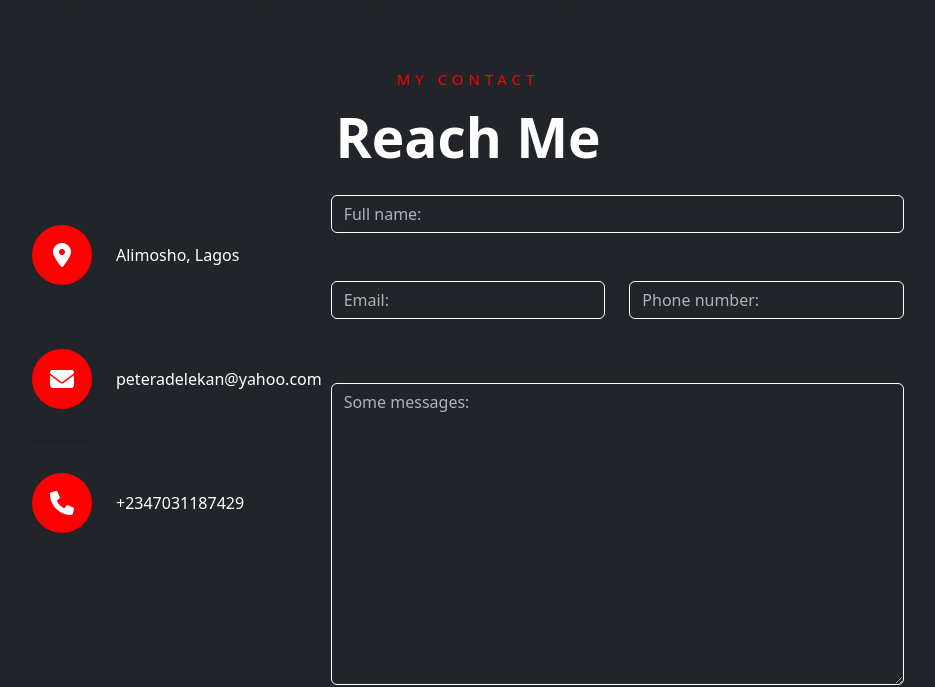
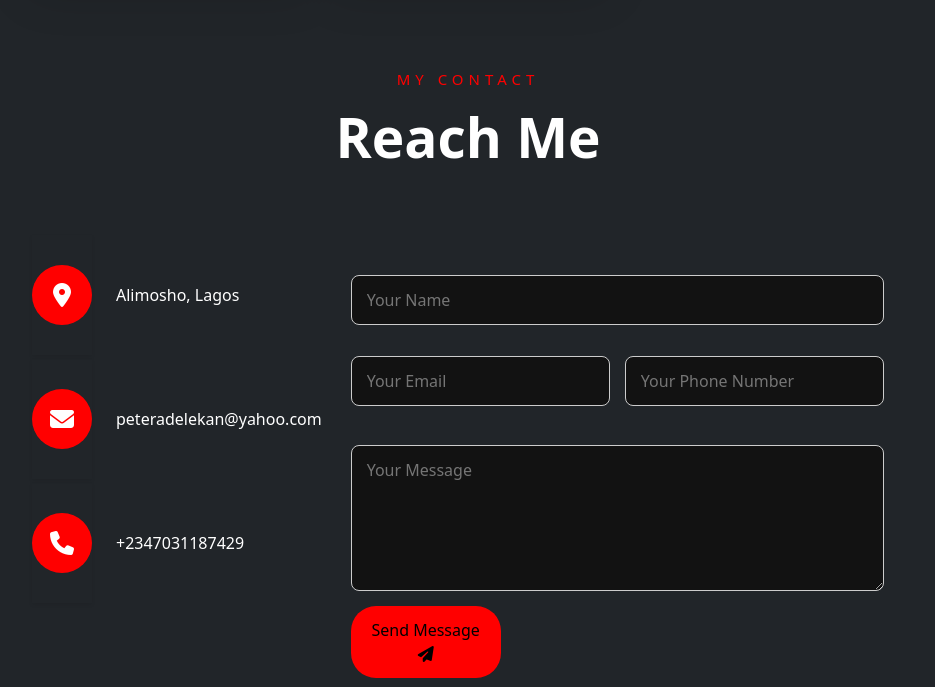
Before and after one commit to PeterAdele/Portfolio, a plain HTML site: page index.html in a window 1280 px wide. Shown: the part 4793-5480 px from the top of the page, without its empty margins (172-1107 px from the left). Drawn offline with nearby package versions, Linux system fonts and the light colour scheme; a script that the page names is missing.

Commit message:
complete portfolio

```diff
--- a/index.html
+++ b/index.html
@@ -34,16 +34,16 @@
               <a class="nav-link active" aria-current="page" href="#">HOME</a>
             </li>
             <li class="nav-item">
-              <a class="nav-link" href="#">SERVICES</a>
+              <a class="nav-link" href="#My_service">SERVICES</a>
             </li>
             <li class="nav-item dropdown">
               <a class="nav-link" href="#">PORTFOLIO</a>
             </li>
             <li class="nav-item">
-              <a class="nav-link" aria-disabled="true">RESUME</a>
+              <a class="nav-link" aria-disabled="true" href="#cv-section">RESUME</a>
             </li>
             <li class="nav-item">
-              <a class="nav-link" aria-current="page" href="#">CONTACT</a>
+              <a class="nav-link" aria-current="page" href="#contact">CONTACT</a>
             </li>
             <li class="nav-item">
               <a class="nav-link active" id="downloadcv" aria-current="page" href="#cv-section">DOWNLOAD CV</a>
@@ -99,7 +99,7 @@
       </div>
     </div>
     <!---->
-    <section>
+    <section id="My_service">
       <header>
         <div class="service-header mt-5 pt-5 mx-auto text-right">
           <h3 class="myservice" data-aos="fade-left">MY SERVICES</h3>
@@ -508,7 +508,27 @@
           <!-- Right side: Form -->
           <div class="col-lg-8 d-flex justify-content-end">
             <div class="w-100" style="max-width: 600px;" data-aos="fade-down">
-              <form id="contact-form" autocomplete="off" method="POST">
+              <section id="contact">
+  <form action="https://formsubmit.co/peteradelekan@yahoo.com" method="POST" class="contact-form">
+    <input type="hidden" name="_captcha" value="false">
+    <input type="hidden" name="_next" value="https://peteradele.github.io/Thank-You/">
+    <div class="mb-3">
+      <input type="text" name="name" placeholder="Your Name" required />
+    </div>
+
+    <div class="contact-row mb-4">
+      <input type="email" name="email" placeholder="Your Email" required />
+      <input type="tel" name="phone" placeholder="Your Phone Number" />
+    </div>
+
+    <textarea name="message" placeholder="Your Message" rows="5" required></textarea>
+
+    <button type="submit">Send Message <i class="fa-solid fa-paper-plane ml-3"></i></button>
+  </form>
+</section>
+
+
+               <!-- <form id="contact-form" autocomplete="off" method="POST">
 
                 <div class="mb-5">
                   <input type="text" name="full_name" placeholder="Full name:" class="form-control w-100 border-white fs-xs full_name">
@@ -534,7 +554,8 @@
                   </button>
                 </div>
 
-              </form>
+              </form> -->
+
             </div>
           </div>
         </div>
--- a/portfoliostyle.css
+++ b/portfoliostyle.css
@@ -217,3 +217,56 @@ padding-top: 1.5rem;
     color: white;              /* white icon color */
     font-size: 24px;            /* adjust icon size */
   }
+  #contact {
+  padding: 40px 20px;
+  text-align: center;
+}
+
+.contact-form {
+  max-width: 600px;
+  margin: auto;
+  display: flex;
+  flex-direction: column;
+  gap: 15px;
+}
+
+.contact-form input,
+.contact-form textarea {
+  padding: 12px 15px;
+  font-size: 16px;
+  border: 1px solid #ccc;
+  border-radius: 8px;
+  box-sizing: border-box;
+  width: 100%;
+}
+
+.contact-row {
+  display: flex;
+  gap: 15px;
+  flex-wrap: wrap;
+}
+
+.contact-row input {
+  flex: 1;
+}
+
+.contact-form input:focus,
+.contact-form textarea:focus {
+  border-color: #007bff;
+}
+
+.contact-form button {
+  background-color: red;
+  color: black;
+  width: 150px;
+  padding: 12px;
+  border: none;
+  border-radius: 25px;
+  font-size: 16px;
+  cursor: pointer;
+  transition: background-color 0.3s ease;
+}
+
+.contact-form button:hover {
+  background-color: rgba(70%,15%,15%,0.5);
+}
```
